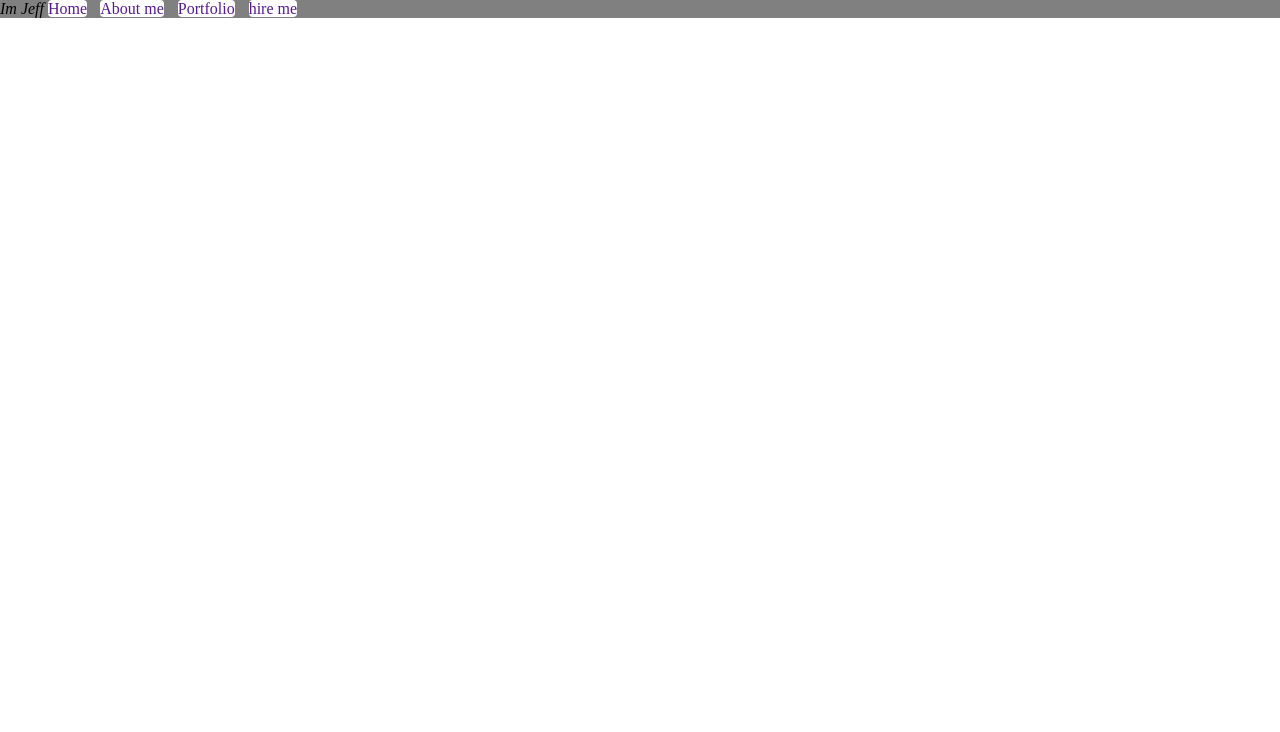
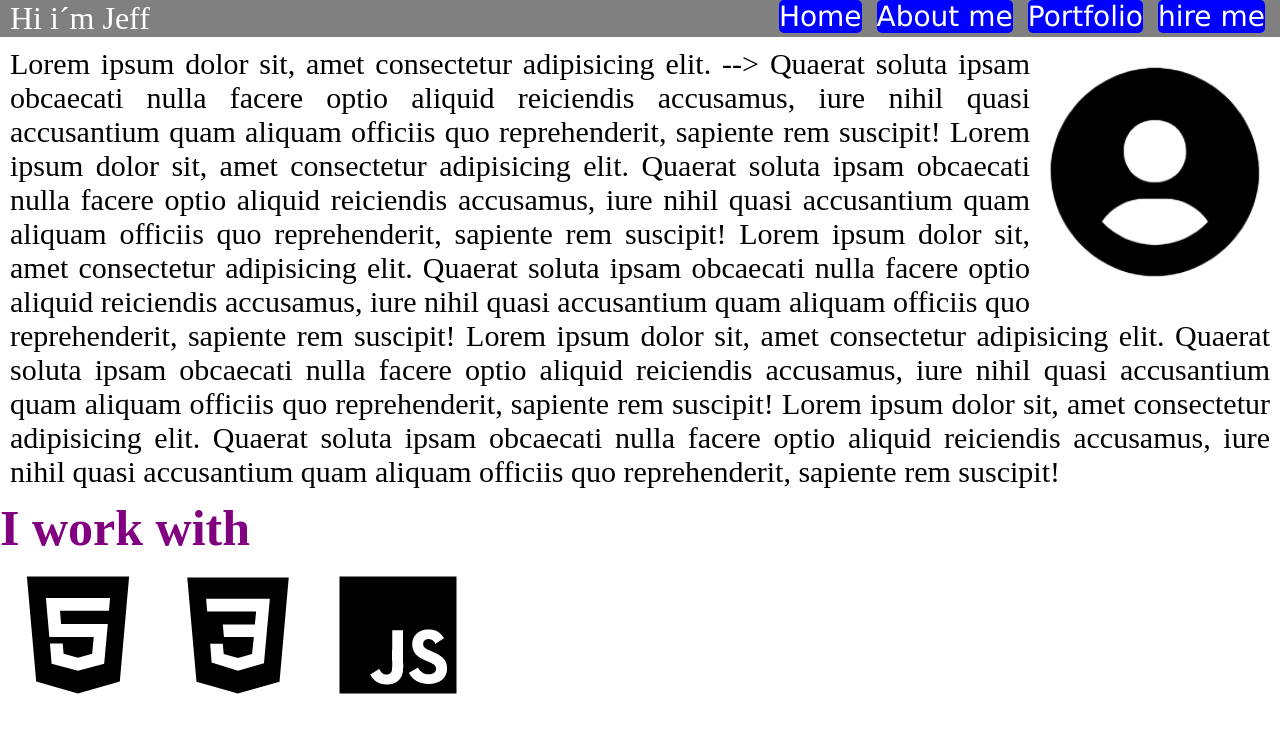
Before and after one commit to DevAndrewJ/Curriculimvitae, a plain HTML site: page html/index.html in a window 1280 px wide. Drawn offline with Linux system fonts and the light colour scheme.

Commit message:
more html and css

```diff
--- a/assets/css/style.css
+++ b/assets/css/style.css
@@ -5,12 +5,46 @@
 }
 
 .top-nav {
-    background-color: gray;
+    background-color: grey;
 }
 
-.top-nav a {
-    margin-right: 10px;
+nav i {
+    color: white;
+    font-size: 32px;
+    margin-left: 10px;
+    font-style: normal;
+}
+
+nav a {
+    float: right;
+    margin-right:  15px;
+    color: white;
     text-decoration: none;
-    background-color: white;
-    border-radius: 4px;
+    background-color: blue;
+    font-size: 28px;
+    border-radius: 5px;
+    font-family: Verdana, Geneva, Tahoma, sans-serif;
 }
+
+nav a:hover {
+    background-color: orange;
+    color: black;
+}
+
+.img-profile img {
+    width: 250px;
+    height: 250px;
+    float: right;
+}
+
+p {
+    margin: 10px;
+    text-align: justify;
+    font-size: 30px;
+}
+
+.work {
+    font-size: 50px;
+    color: purple;
+    align-items: center;
+}
--- a/html/index.html
+++ b/html/index.html
@@ -9,15 +9,23 @@
 <body>
     <header>
         <nav class="top-nav">
-            <i>Im Jeff</i>
-            <a href="">Home</a>
-            <a href="">About me</a>
+            <i>Hi i´m Jeff</i>
+            <a href="">hire me</a>
             <a href="">Portfolio</a>
-            <a href="">hire me</a>
+            <a href="./about-me.html">About me</a>
+            <a href="./index.html">Home</a>
         </nav>
     </header>
     <main>
-    <!-- <p>Lorem ipsum dolor sit, amet consectetur adipisicing elit.
+        <section>
+
+        </section>
+
+        <section>
+            <figure class="img-profile">
+                <img src="../assets/source/img/avatar.png" alt="profile Picture">
+            </figure>
+            <p>Lorem ipsum dolor sit, amet consectetur adipisicing elit. -->
                 Quaerat soluta ipsam obcaecati nulla facere optio aliquid reiciendis accusamus,
                 iure nihil quasi accusantium quam aliquam officiis quo reprehenderit, sapiente rem suscipit!
                 Lorem ipsum dolor sit, amet consectetur adipisicing elit.
@@ -32,7 +40,17 @@
                 Lorem ipsum dolor sit, amet consectetur adipisicing elit.
                 Quaerat soluta ipsam obcaecati nulla facere optio aliquid reiciendis accusamus,
                 iure nihil quasi accusantium quam aliquam officiis quo reprehenderit, sapiente rem suscipit!
-    </p>  -->
+            </p>
+        </section>
+        <section>
+            <h1 class="work">  I work with </h1>
+            <figure>
+                <img src="/assets/source/img/html-logo.png" alt="HTML_Logo">
+                <img src="/assets/source/img/CSS-Logo.png" alt="CSS_Logo">
+                <img src="/assets/source/img/javascript-logo-156.png" alt="JS_Logo">
+            </figure>
+        </section>
+
     </main>
     <footer></footer>
 </body>
```
Also changed, not shown: assets/source/components/navbar.html (added, +22 -0 lines), html/about-me.html (added, +22 -0 lines). Lines whose indentation alone changed are shown as unchanged.
